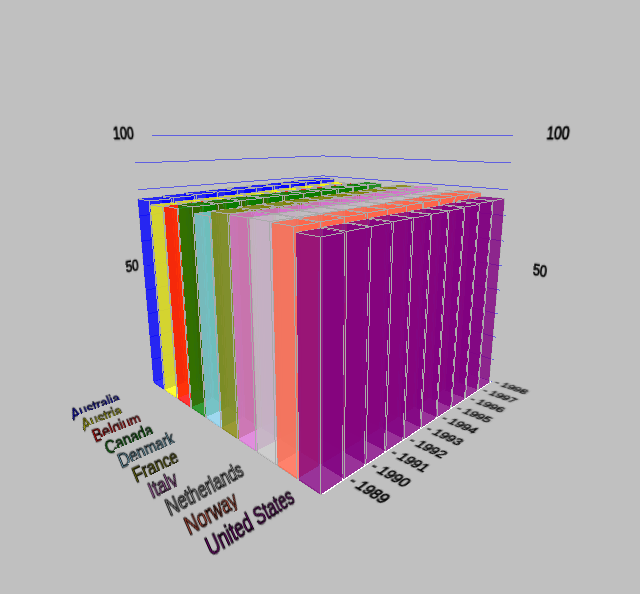
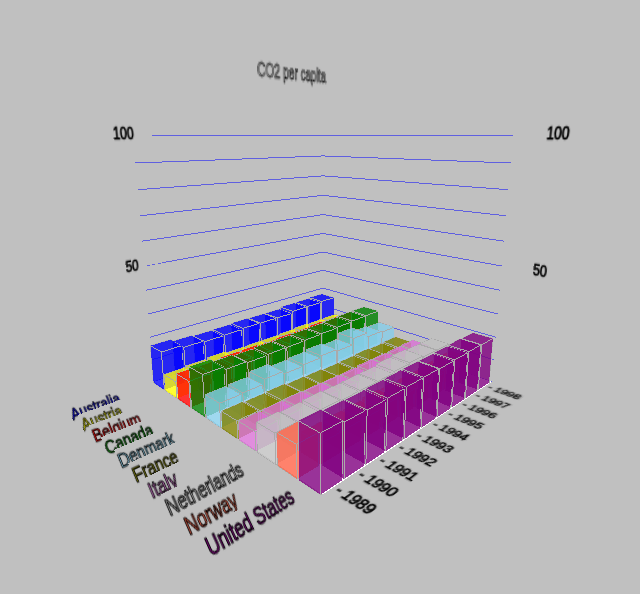
Before and after one commit to ytterdorr/ARDataVis, a plain HTML site: page OnScreen3D.html in a window 1280 px wide. Shown: the part 134-728 px from the top of the page, without its empty margins (317-957 px from the left). Drawn offline with Linux system fonts and the light colour scheme; animation ran at ten frames a second.

Commit message:
working on create Title

```diff
--- a/OnScreen3D.html
+++ b/OnScreen3D.html
@@ -212,7 +212,7 @@
       }
 
       function addYears() {
-        let x = -0.4;
+        let x = -0.46;
         for (let year = 1989; year <= 1998; year++) {
           let text = createText(" - " + year.toString());
           text.position.z = 0.65;
@@ -225,10 +225,16 @@
         }
       }
 
-      function createTitle() {
-        let title = createText("Life Expectancy", "white");
-        title.position.y = 1.2;
-        markerRoot1.add(title);
+      function createTitle(title) {
+        let head = document.createElement("h1");
+        head.innerHTML = title;
+        head.classList.add("title");
+        console.log(head);
+
+        let widthMult = 2;
+        let titleRect = createText(title, "white", widthMult);
+        titleRect.position.y = 1.2;
+        markerRoot1.add(titleRect);
       }
 
       // Base
@@ -281,11 +287,14 @@
         return countryData;
       }
 
+      var fileURL = "co2.csv";
+      var dataTitle = "CO2 per capita";
       function build3DGraph(data) {
         let countryData = parseDataToObject(data);
         createSupportLines();
         insertCountryData(countryData);
         addYears();
+        createTitle(dataTitle);
       }
 
       /****************
@@ -307,7 +316,7 @@
         });
       };
 
-      getData("test_LE.csv");
+      getData(fileURL);
 
       function animate() {
         requestAnimationFrame(animate);
```
Also changed, not shown: NotesAndTODOs.txt.
